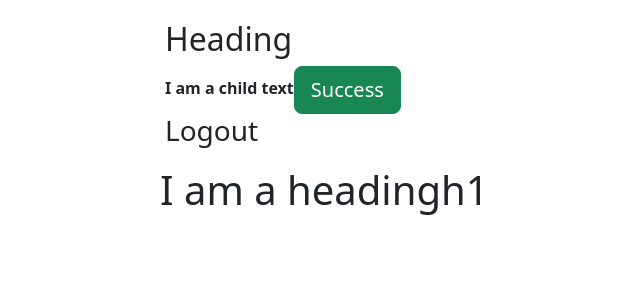
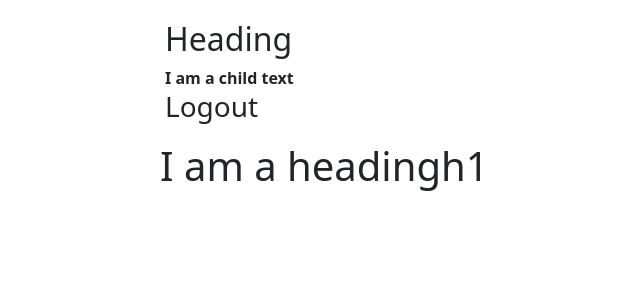
Before and after one commit to fazzyA/SMIT-React, a React (Create React App) app: page / in a window 1280 px wide. Shown: the top 300 px of the page, without its empty margins (135-775 px from the left). Built offline with nearby package versions, Linux system fonts and the light colour scheme.

Commit message:
ternary operator

```diff
--- a/package.json
+++ b/package.json
@@ -8,7 +8,7 @@
     "@testing-library/user-event": "^13.5.0",
     "bootstrap": "^5.3.2",
     "react": "^18.2.0",
-    "react-bootstrap": "^2.10.0",
+    "react-bootstrap": "^2.10.1",
     "react-dom": "^18.2.0",
     "react-scripts": "5.0.1",
     "web-vitals": "^2.1.4"
--- a/src/Main.js
+++ b/src/Main.js
@@ -1,13 +1,11 @@
-import MyButton from "./components/MyButton"
-
 const Main = ({children , heading}) => {
     console.log("🚀 ~ Main ~ children:", children)
     const a = 10
+
     return (
         <div>
             <h2>{heading}</h2>
             <b>{children ? children : <p>dummy text</p>}</b>
-            <MyButton />
             <h3>{(a > 11) ? "Login" : "Logout"}</h3>
         </div>
     )
--- a/src/components/MyButton.js
+++ b/src/components/MyButton.js
@@ -1,11 +1,11 @@
-import Button from 'react-bootstrap/Button';
+// import Button from 'react-bootstrap/Button';
 
-function MyButton({heading}) {
-  return (
-    <>
-      <Button variant="success" size='lg' >{heading ? heading : "Success"}</Button>{' '}
-    </>
-  );
-}
+// function MyButton({heading}) {
+//   return (
+//     <>
+//       <Button variant="success" size='lg' >{heading ? heading : "Success"}</Button>{' '}
+//     </>
+//   );
+// }
 
-export default MyButton;
+// export default MyButton;
```
Also changed, not shown: 1 other file (tests, documents, lock files or other folders).
